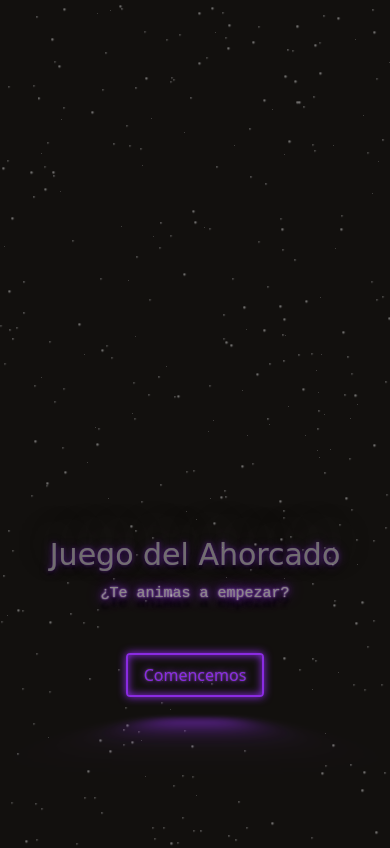
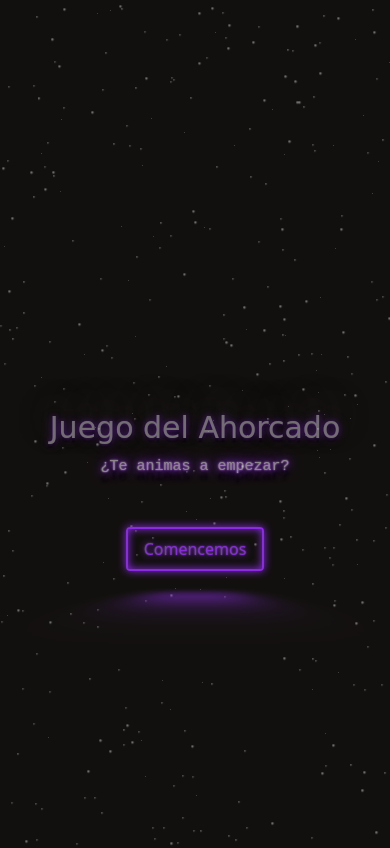
Before and after one commit to eddipietro/ahorcado, a plain HTML site: page index.html in a window 390 px wide. Shown: the top 848 px of the page. Drawn offline with nearby package versions, Linux system fonts and the light colour scheme; a web font is replaced by a local one.

Commit message:
responsive2.4

```diff
--- a/style.css
+++ b/style.css
@@ -263,7 +263,7 @@ h1 {
         justify-content: center; /* Centra verticalmente */
         align-items: center; /* Centra horizontalmente */
         margin: 0; /* Elimina el margen para centrar el contenido */
-        height: 150vh; /* Ocupa toda la altura de la vista */
+        height: 120vh; /* Ocupa toda la altura de la vista */
         text-align: center; /* Alinea el texto al centro */
     }
 
```
